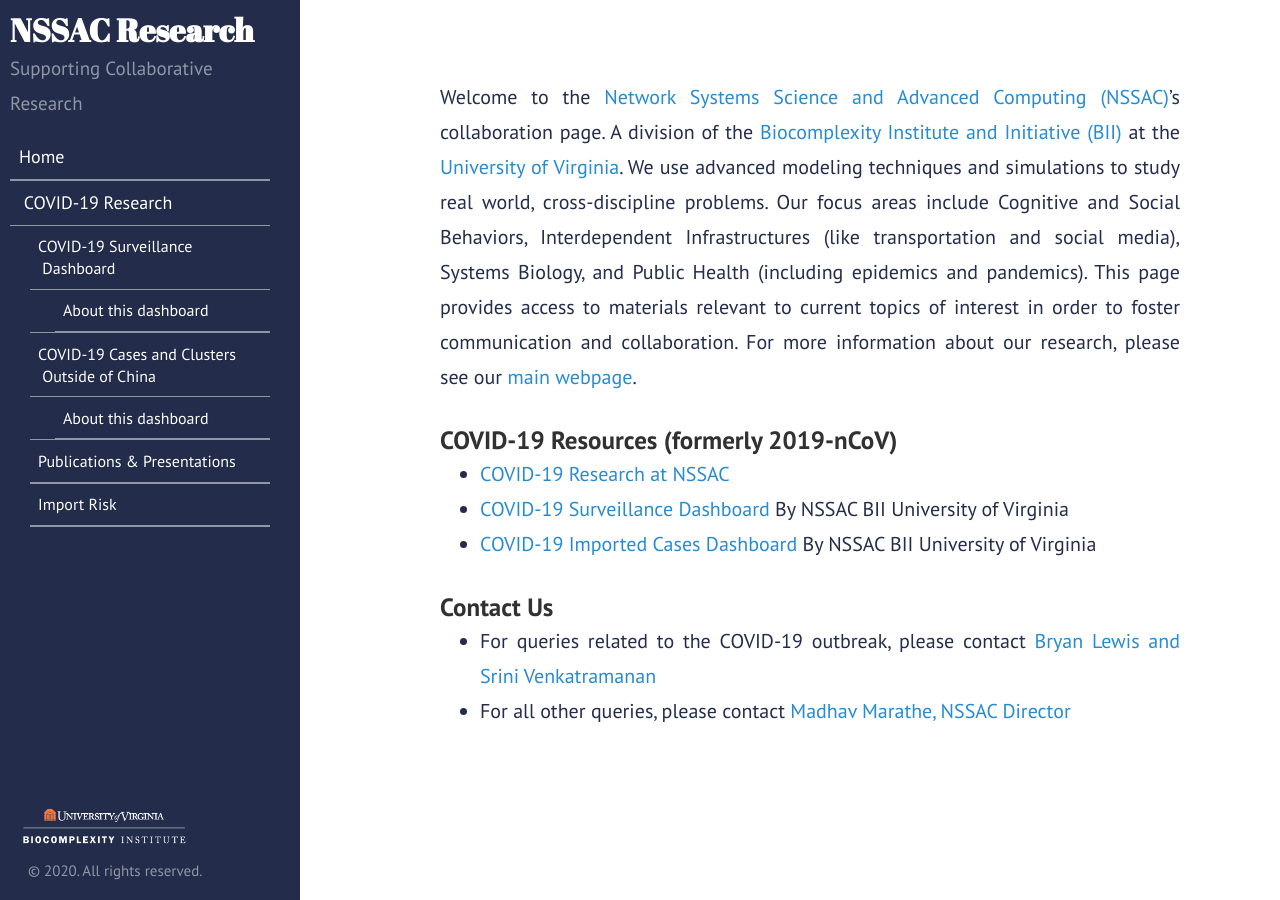
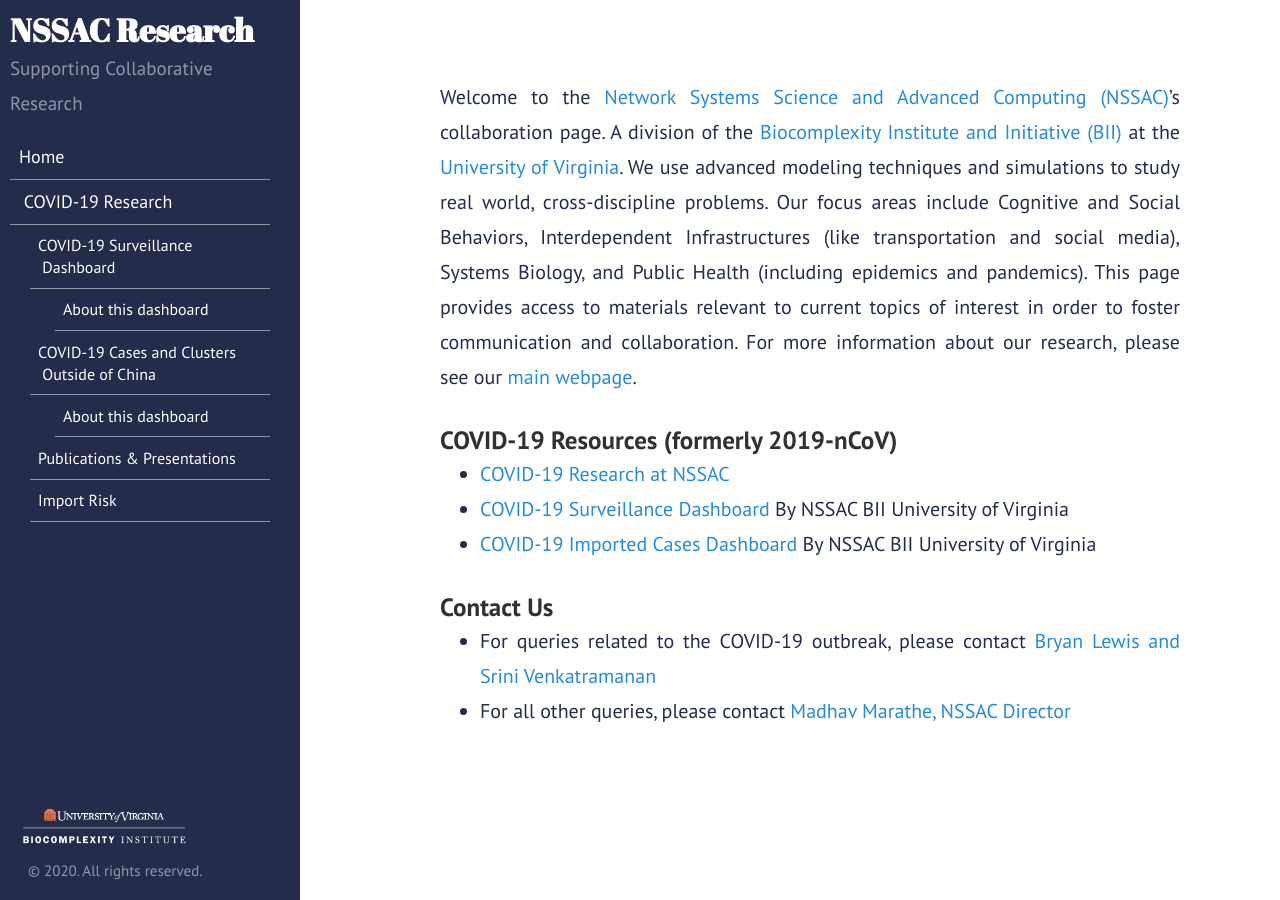
Before and after one commit to mehta-gaurav/mehta-gaurav.github.io, a Jekyll site: the page built from index.md, in a window 1280 px wide. Built offline with Jekyll 4.4.1, drawn with Linux system fonts in a browser that asks for light colours.

Commit message:
Update layout.css

```diff
--- a/public/css/layout.css
+++ b/public/css/layout.css
@@ -32,7 +32,7 @@
 #menu li,
 #toggle-menu {
     border-width: 0 0 1px;
-    border-bottom: 0.4px groove rgba(255,255,255,.5);
+    //border-bottom: 0.4px groove rgba(255,255,255,.5);
 }
 
 #menu .sub-menu {
@@ -170,7 +170,7 @@
     #menu li {
         float: none;
        // border-width: 0 1px 0 0;
-        border-bottom: 0.4px groove rgba(255,255,255,.5);
+        //border-bottom: 0.4px groove rgba(255,255,255,.5);
 
     }
     #menu .sub-menu li {
```
